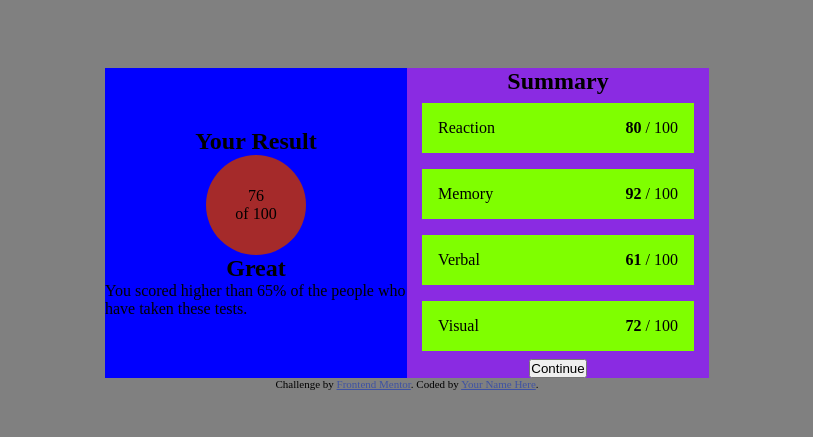
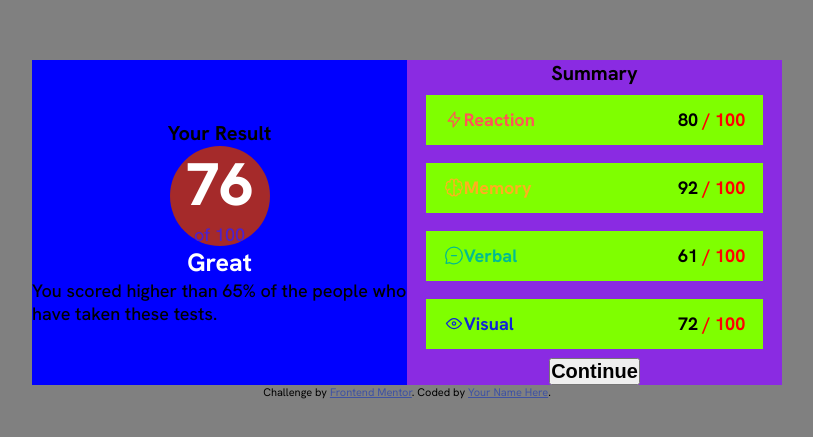
Before and after one commit to mateusz-przybyla/Results-summary-component, a plain HTML site: page index.html in a window 1280 px wide. Shown: the part 171-608 px from the top of the page, without its empty margins (233-1046 px from the left). Drawn offline with Linux system fonts and the light colour scheme.

Commit message:
Added font family, images and adjusted font sizes and weight

```diff
--- a/index.html
+++ b/index.html
@@ -21,7 +21,7 @@
       <article class="result-box">
         <h2>Your Result</h2>
         <div class="circle">
-          <p>76</p>
+          <p id="number">76</p>
           <p>of 100</p>
         </div>
         <h1>Great</h1>
@@ -33,40 +33,40 @@
         <div class="title">
           <h2>Summary</h2>
         </div>
-        <div class="box">
+        <div class="box reaction">
           <div class="left">
-            <img />
+            <img src="./assets/images/icon-reaction.svg" />
             <p>Reaction</p>
           </div>
           <div class="right">
-            <p><b>80</b> / 100</p>
+            <p>80<span> / 100</span></p>
           </div>
         </div>
-        <div class="box">
+        <div class="box memory">
           <div class="left">
-            <img />
+            <img src="./assets/images/icon-memory.svg" />
             <p>Memory</p>
           </div>
           <div class="right">
-            <p><b>92</b> / 100</p>
+            <p>92 <span>/ 100</span></p>
           </div>
         </div>
-        <div class="box">
+        <div class="box verbal">
           <div class="left">
-            <img />
+            <img src="./assets/images/icon-verbal.svg" />
             <p>Verbal</p>
           </div>
           <div class="right">
-            <p><b>61</b> / 100</p>
+            <p>61 <span>/ 100</span></p>
           </div>
         </div>
-        <div class="box">
+        <div class="box visual">
           <div class="left">
-            <img />
+            <img src="./assets/images/icon-visual.svg" />
             <p>Visual</p>
           </div>
           <div class="right">
-            <p><b>72</b> / 100</p>
+            <p>72<span> / 100</span></p>
           </div>
         </div>
         <button class="btn-continue">
--- a/style.css
+++ b/style.css
@@ -1,5 +1,17 @@
+@font-face {
+  font-family: "HankenGrotesk";
+  src: url(./assets/fonts/HankenGrotesk-VariableFont_wght.ttf);
+}
+
+/*GENERAL STYLES*/
+
 html {
-  font-size: 16px;
+  font-size: 18px;
+}
+
+* {
+  margin: 0;
+  padding: 0;
 }
 body {
   background-color: grey;
@@ -7,20 +19,36 @@ body {
   flex-direction: column;
   align-items: center;
   justify-content: center;
+  font-family: "HankenGrotesk";
 }
-* {
-  margin: 0;
-  padding: 0;
-}
+
 .component {
   background-color: aqua;
   display: flex;
   flex-direction: column;
   align-items: center;
   justify-content: center;
-  max-width: 25rem;
+  max-width: 375px;
   height: 100vh;
 }
+
+h1 {
+  color: hsl(0, 0%, 100%);
+  font-size: 25px;
+  font-weight: 700;
+}
+
+h2 {
+  font-size: 20px;
+  font-weight: 700;
+}
+
+p {
+  font-weight: 500;
+}
+
+/*RESULT BOX*/
+
 .result-box {
   background-color: blue;
   display: flex;
@@ -29,15 +57,7 @@ body {
   justify-content: center;
   height: 100%;
 }
-.summary-box {
-  background-color: blueviolet;
-  display: flex;
-  flex-direction: column;
-  align-items: center;
-  justify-content: center;
-  height: 100%;
-  width: 100%;
-}
+
 .circle {
   background-color: brown;
   height: 100px;
@@ -48,6 +68,29 @@ body {
   align-items: center;
   justify-content: center;
 }
+
+.circle p {
+  color: hsla(256, 72%, 46%, 1);
+}
+
+#number {
+  color: hsl(0, 0%, 100%);
+  font-size: 60px;
+  font-weight: 800;
+}
+
+/*SUMMARY BOX*/
+
+.summary-box {
+  background-color: blueviolet;
+  display: flex;
+  flex-direction: column;
+  align-items: center;
+  justify-content: center;
+  height: 100%;
+  width: 100%;
+}
+
 .box {
   height: 50px;
   width: 90%;
@@ -57,14 +100,54 @@ body {
   align-items: center;
   margin: 0.5rem;
 }
+
 .left {
   display: flex;
   margin-left: 1rem;
 }
+
+.reaction .left p {
+  color: hsl(0, 100%, 67%);
+  font-weight: 700;
+}
+
+.memory .left p {
+  color: hsl(39, 100%, 56%);
+  font-weight: 700;
+}
+
+.verbal .left p {
+  color: hsl(166, 100%, 37%);
+  font-weight: 700;
+}
+
+.visual .left p {
+  color: hsl(234, 85%, 45%);
+  font-weight: 700;
+}
+
 .right {
   display: flex;
   margin-right: 1rem;
 }
+
+.right p {
+  font-weight: 700;
+}
+
+span {
+  color: red;
+}
+
+/*BUTTONS*/
+
+.btn-continue p {
+  font-size: 20px;
+  font-weight: 700;
+}
+
+/*FOOTER*/
+
 .attribution {
   font-size: 11px;
   text-align: center;
@@ -73,18 +156,23 @@ body {
   color: hsl(228, 45%, 44%);
 }
 
+/* MEDIA QUERIES */
+
 @media (min-width: 450px) {
   body {
     height: 100vh;
   }
+
   .component {
     flex-direction: row;
-    max-width: 50rem;
+    max-width: 750px;
     height: fit-content;
   }
+
   .result-box {
     flex: 1;
   }
+
   .summary-box {
     flex: 1;
   }
```
Also changed, not shown: assets/fonts/HankenGrotesk-VariableFont_wght.ttf (added), assets/fonts/README.txt (added), assets/fonts/static/HankenGrotesk-Bold.ttf (added), assets/fonts/static/HankenGrotesk-ExtraBold.ttf (added), assets/fonts/static/HankenGrotesk-Medium.ttf (added), assets/images/favicon-32x32.png (added), assets/images/icon-memory.svg (added), assets/images/icon-reaction.svg (added), assets/images/icon-verbal.svg (added), assets/images/icon-visual.svg (added).
